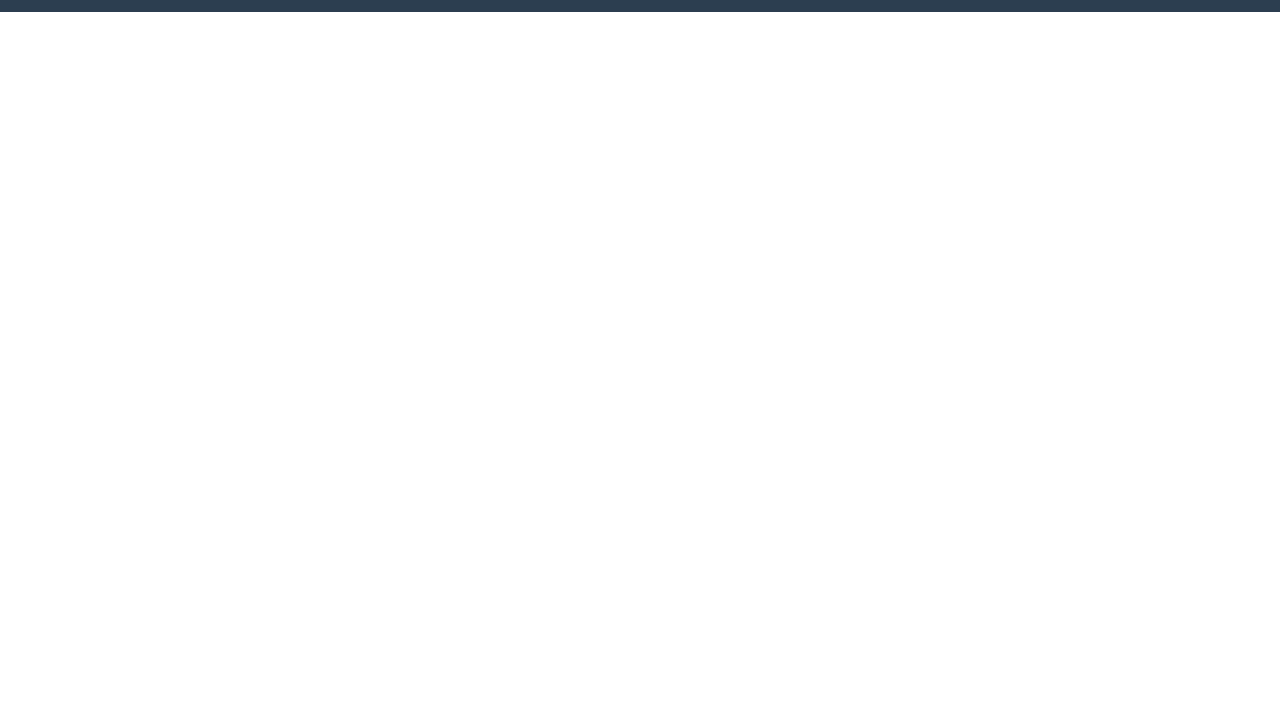
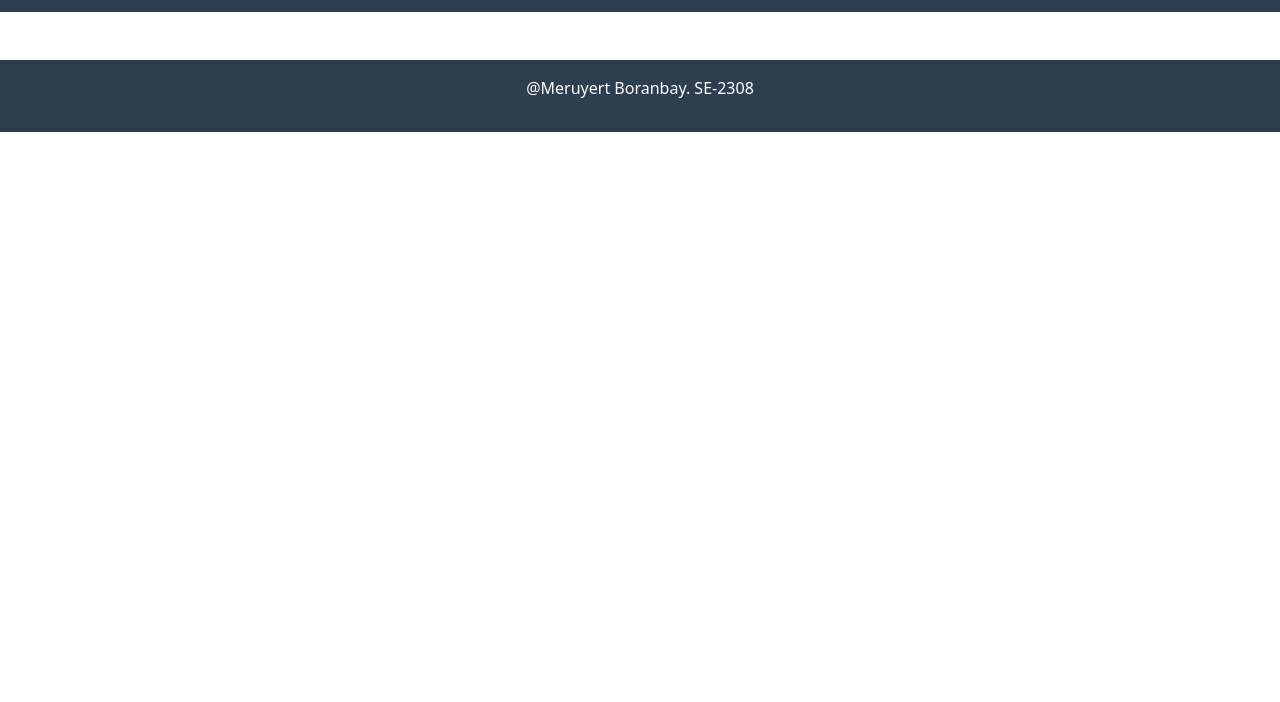
Before and after one commit to meruyert4/WebTech2, a plain HTML site: page new-zealand.html in a window 1280 px wide. Shown: the part 98-800 px from the top of the page. Drawn offline with nearby package versions, Linux system fonts and the light colour scheme.

Commit message:
add:footer

```diff
--- a/new-zealand.html
+++ b/new-zealand.html
@@ -31,5 +31,9 @@
         </div>
     </header>
 
+    <footer class="text-center text-white py-3 mt-5" style="background-color: #2c3e50">
+        <p>@Meruyert Boranbay. SE-2308</p>
+    </footer>
+
 </body>
 </html>
```
Also changed, not shown: switzerland.html (+4 -0 lines).
